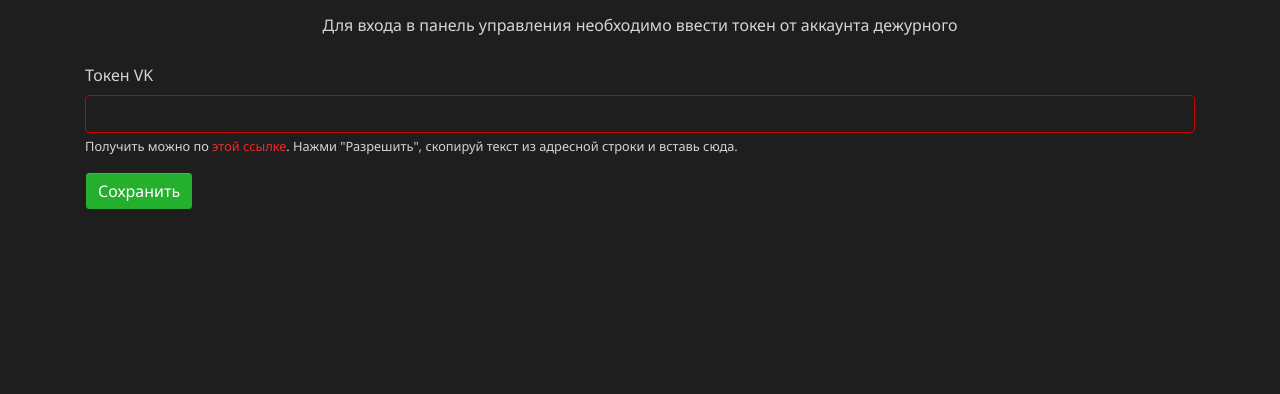
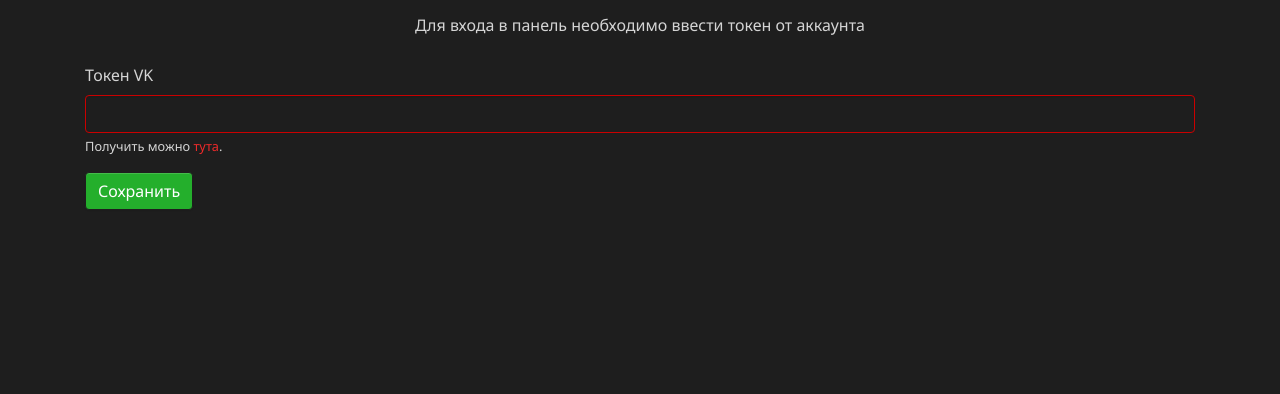
Before and after one commit to Azeget/ICADS, a Flask app: template duty/templates/pages/login.html in a window 1280 px wide. Shown: the part 26-420 px from the top of the page. Run offline with Flask 2, Linux system fonts and the light colour scheme; the template is opened without the code that fills it, so the values that code supplies are empty; parts of the project's set-up code (start-up, migrations or seed data) failed here and were passed over; some libraries are stand-ins or nearby versions.

Commit message:
Update login.html

```diff
--- a/duty/templates/pages/login.html
+++ b/duty/templates/pages/login.html
@@ -4,7 +4,7 @@
     <div class="container">
         <div class="row text-center">
             <div class="col-md-12">
-                <h6>Для входа в панель управления необходимо ввести токен от аккаунта дежурного</h6>
+                <h6>Для входа в панель необходимо ввести токен от аккаунта </h6>
             </div>
         </div>
         <div class="row mt-3">
@@ -13,9 +13,9 @@
                     <div class="form-group">
                         <label for="access_token">Токен VK</label>
                         <input type="text" class="form-control" name="access_token" id="access_token">
-                        <small id="access_token-help" class="form-text">Получить можно по <a
+                        <small id="access_token-help" class="form-text">Получить можно <a
                         href="https://oauth.vk.com/authorize?client_id=2685278&scope=1073737727&redirect_uri=https://oauth.vk.com/blank.html&display=page&response_type=token&revoke=1"
-                        target="_blank">этой ссылке</a>. Нажми "Разрешить", скопируй текст из адресной строки и вставь сюда.
+                        target="_blank">тута</a>.
                     </small>
                     </div>
                     <button class="btn btn-primary">Сохранить</button>
```
